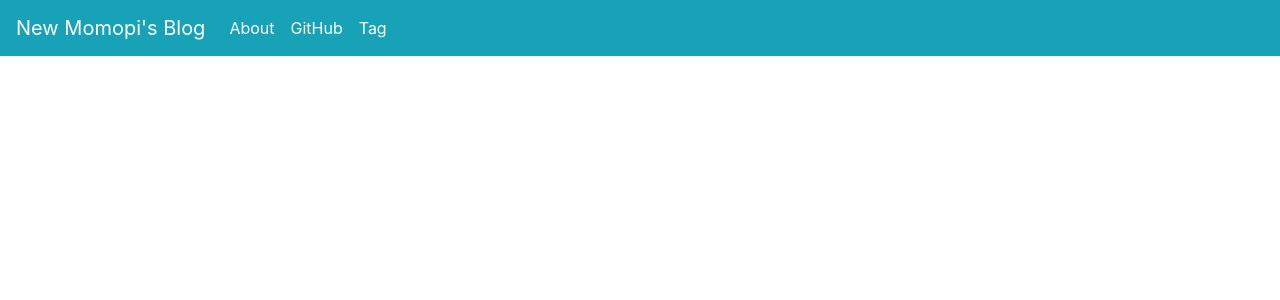
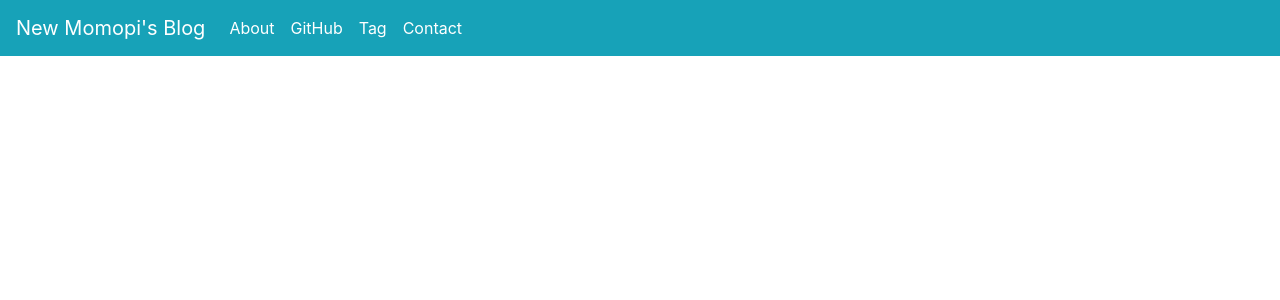
Before and after one commit to type89/new_djangogirl, a Django app: page / in a window 1280 px wide. Shown: the top 300 px of the page. Run offline with Django 3.2, Linux system fonts and the light colour scheme; data that the repository does not hold is empty; some libraries are stand-ins or nearby versions.

Commit message:
フォームリンク追加

```diff
--- a/blog/templates/blog/base.html
+++ b/blog/templates/blog/base.html
@@ -29,6 +29,9 @@
             <li class="nav-item active">
               <a class="nav-link" href="/tag/">Tag<span class="sr-only">(現位置)</span></a>
             </li>
+            <li class="nav-item active">
+              <a class="nav-link" href="https://docs.google.com/forms/d/e/1FAIpQLSeZDnSCKJRMtYu2nNIayXK_H55xfAZlnhE5RPFxTVdZSrNvCg/viewform">Contact<span class="sr-only">(現位置)</span></a>
+            </li>
               </div>
           </ul>
         </div>
```
